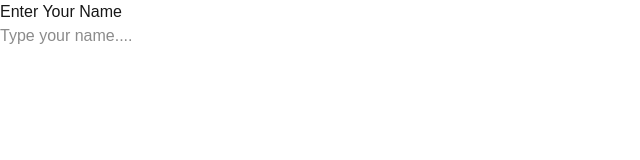
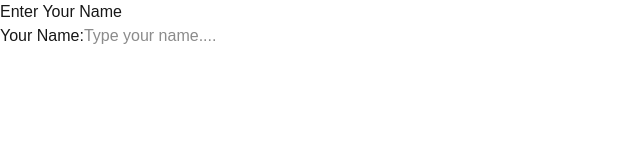
Before and after one commit to Chandima0406/next.js-practice, a Next.js app: page /name in a window 1280 px wide. Shown: the top 160 px of the page, without its empty margins (0-640 px from the left). Built offline with nearby package versions, Linux system fonts and the light colour scheme.

Commit message:
Additional SEO Tips/ get idea about Server-Side Rendering, Optimize Content

```diff
--- a/src/app/name/page.tsx
+++ b/src/app/name/page.tsx
@@ -16,7 +16,8 @@ export default function page() {
     <div>
       <div><h1>Enter Your Name</h1></div>
       <form>
-        <input type="text" placeholder="Type your name...." />
+        <label htmlFor="name">Your Name:</label>
+        <input id="name" type="text" placeholder="Type your name...." />
       </form>
     </div>
   );
```
